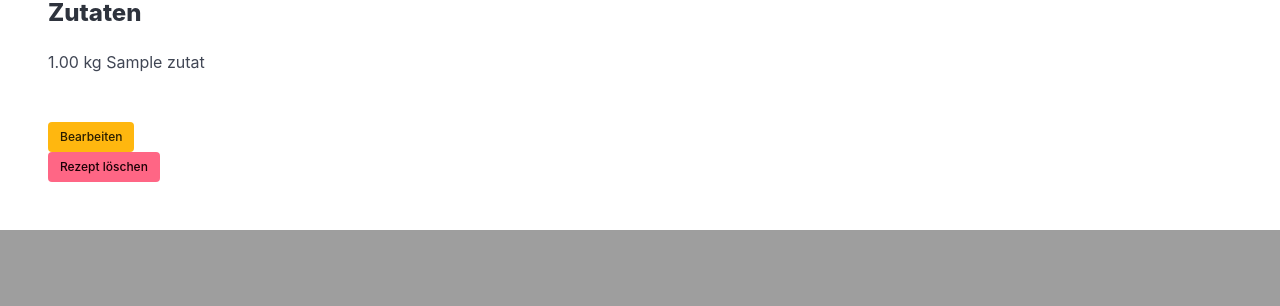
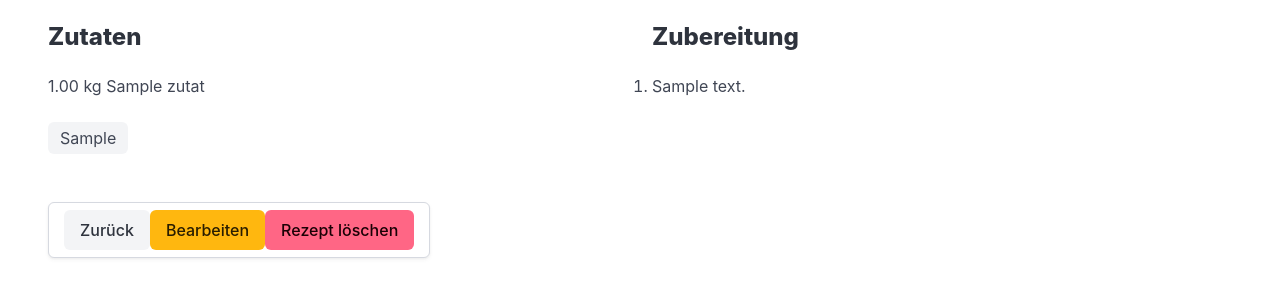
Before and after one commit to DerTBM/rezepte-app, a FastAPI app: page /rezepte/1 in a window 1280 px wide. Shown: the part 1103-1409 px from the top of the page. Before the commit the page ends 1333 px from the top, so only its background shows below. Run offline with FastAPI, Linux system fonts and the light colour scheme; tables that the repository leaves empty hold one stand-in row (values such as "Sample post").

Commit message:
fix: recipe htmls, main.py | refactor: models.py

```diff
--- a/app/main.py
+++ b/app/main.py
@@ -30,8 +30,9 @@ def get_db():
 # Muss vor Rezept_ID registriert sein, sonst interpretiert FastAPI neu als ID und versucht einen Integer draus zu machen
 @app.get("/rezepte/neu", response_class=HTMLResponse)
 def rezepte_neu_form(request: Request):
+    from app.models import THEMES
     return templates.TemplateResponse(
-        request, "recipe_form.html", {}
+        request, "recipe_form.html", {"themes": THEMES}
     )
 
 
@@ -78,17 +79,23 @@ def rezept_neu_speichern(
     return RedirectResponse(url=f"/rezepte/{neues_rezept.id}", status_code=303)
 
 # Rezept HTML-Seite
-
-
 @app.get("/rezepte/{rezept_id}", response_class=HTMLResponse)
 def rezept_html(rezept_id: int, request: Request, db: Session = Depends(get_db)):
     rezept = get_rezept(db, rezept_id)
     if rezept is None:
         raise HTTPException(status_code=404, detail="Rezept nicht gefunden")
+
+    # Theme-Objekt nachschlagen anhand des Theme-Namens aus dem Rezept
+    from app.models import get_theme, Theme
+    try:
+        theme = get_theme(rezept.theme)
+    except ValueError:
+        # Falls Theme-Name nicht in der Liste, nimm einen Default
+        theme = Theme(name="Standard", farbe="#cccccc")
+
     return templates.TemplateResponse(
-        request, "recipe.html", {"rezept": rezept}
+        request, "recipe.html", {"rezept": rezept, "theme": theme}
     )
-
 
 # Rezept löschen
 @app.post("/rezepte/{rezept_id}/loeschen")
@@ -115,8 +122,9 @@ def rezept_edit_form(rezept_id: int, request: Request, db: Session = Depends(get
     rezept = get_rezept(db, rezept_id)
     if rezept is None:
         raise HTTPException(status_code=404, detail="Rezept nicht gefunden")
+    from app.models import THEMES
     return templates.TemplateResponse(
-        request, "recipe_edit.html", {"rezept": rezept}
+        request, "recipe_edit.html", {"rezept": rezept, "themes": THEMES}
     )
 
 
--- a/templates/recipe.html
+++ b/templates/recipe.html
@@ -1,17 +1,16 @@
-<!DOCTYPE html>
+<!doctype html>
 <html lang="de">
-
   <head>
-    <meta charset="UTF-8">
-    <meta name="viewport" content="width=device-width, initial-scale=1">
+    <meta charset="UTF-8" />
+    <meta name="viewport" content="width=device-width, initial-scale=1" />
     <title>{{ rezept.title }}</title>
-    <link rel="stylesheet" href="https://cdn.jsdelivr.net/npm/bulma@1.0.4/css/bulma.min.css">
+    <link rel="stylesheet" href="https://cdn.jsdelivr.net/npm/bulma@1.0.4/css/bulma.min.css"/>
   </head>
 
   <body>
-    <section class="hero" style="background-color: {{ rezept.theme.farbe }};">
+    <section class="hero" style="background-color: {{ theme.farbe }};">
       <div class="hero-body">
-            <h1 class="title is-2"> {{ rezept.title }} </h1>
+        <h1 class="title is-2">{{ rezept.title }}</h1>
         <p class="subtitle">
           {{ rezept.portionen }} Portionen · {{ rezept.zubereitungszeit }}
         </p>
@@ -19,37 +18,47 @@
     </section>
 
     <section class="section">
-        <figure class="image">
+        {% if rezept.bild %}
+        <figure class="image mb-5">
             <img src="/static/{{ rezept.bild }}" alt="{{ rezept.title }}">
         </figure>
+        {% endif %}
+
       <div class="columns">
         <div class="column is-half">
           <h2 class="title is-4">Zutaten</h2>
           <ul>
             {% for zutat in rezept.zutaten %}
-                    <li>{{ zutat.menge }} {{ zutat.einheit.value }} {{ zutat.name }}</li>
+            <li> {{ zutat.menge }} {{ zutat.einheit.value }} {{ zutat.name }} </li>
             {% endfor %}
           </ul>
+        </div>
+        <div class="column is-half">
+            <h2 class="title is-4">Zubereitung</h2>
+            <ol>
+                {% for schritt in rezept.schritte %}
+                <li>{{ schritt.text }}</li>
+                {% endfor %}
+            </ol>
         </div>
       </div>
 
       <div class="tags">
-            {% for kat in rezept.kategorien %}
-            <span class="tag is-medium">{{ kat.name }}</span>
+        {% for rk in rezept.kategorien_db %}
+        <span class="tag is-medium">{{ rk.kategorie }}</span>
         {% endfor %}
       </div>
-        <!-- Edit Button -->
-         <a href="/rezepte/{{ rezept.id }}/edit" class="button is-warning is-small">
-            Bearbeiten
-         </a>
-        <!-- Delete Button -->
+
+      <!-- Edit & Delete Button -->
+      <div class="button mt-5">
+        <a href="/" class="button is-light">Zurück</a>
+        <a href="/rezepte/{{ rezept.id }}/edit" class="button is-warning">Bearbeiten</a>
         <form method="post" action="/rezepte/{{ rezept.id }}/loeschen"
-            onsubmit="return confirm('Rezept wirklich löschen?');">
-            <button type="submit" class="button is-danger is-small">
-                Rezept löschen
-            </button>
+            onsubmit="return confirm('Rezept wirklich löschen?');"
+            style="display: inline;">
+            <button type="submit" class="button is-danger">Rezept löschen</button>
         </form>
-
+      </div>
     </section>
   </body>
 </html>
--- a/templates/recipe_edit.html
+++ b/templates/recipe_edit.html
@@ -37,8 +37,8 @@
                 <div class="control">
                     <div class="select">
                         <select name="theme">
-                            {% for theme_name in ["Standard", "Abendessen", "Vegan/Vegetarisch", "Festtagsessen", "Weihnachten", "Ostern"] %}
-                                <option value="{{ theme_name }}" {% if rezept.theme == theme_name %}selected{% endif %}>{{ theme_name }}</option>
+                            {% for t in themes %}
+                                <option value="{{ t.name }}" {% if rezept.theme == t.name %}selected{% endif %}>{{ t.name }}</option>
                             {% endfor %}
                         </select>
                     </div>
```
Also changed, not shown: app/models.py (+13 -56 lines), templates/recipe_form.html (+3 -6 lines). Lines whose indentation alone changed are shown as unchanged.
